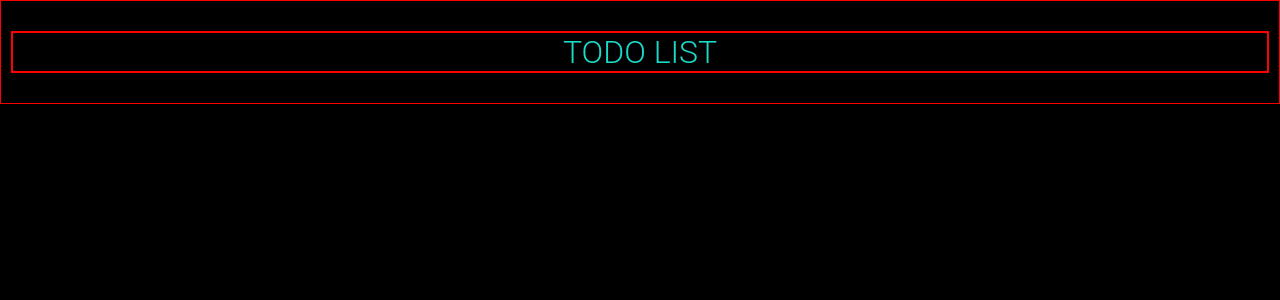
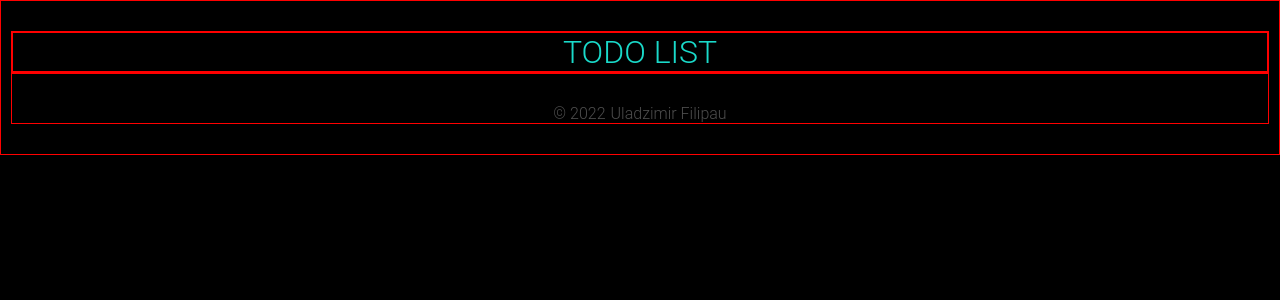
Before and after one commit to uladzimirfilipau/react-todo-app, a React (Create React App) app: page / in a window 1280 px wide. Shown: the top 300 px of the page. Built offline with nearby package versions, Linux system fonts and the light colour scheme.

Commit message:
feat: Footer
- add Footer component
- add className footer
- add className footer__copyright
- add className footer__link

```diff
--- a/src/App.jsx
+++ b/src/App.jsx
@@ -1,9 +1,15 @@
 import React from 'react';
 import './App.css';
 import Header from './Header';
+import Footer from './Footer';
 
 function App() {
-  return <Header />;
+  return (
+    <>
+      <Header />
+      <Footer />
+    </>
+  );
 }
 
 export default App;
--- /dev/null
+++ b/src/Footer.css
@@ -0,0 +1,22 @@
+.footer {
+  border: 1px solid red;
+  padding: 30px 0 0;
+}
+
+.footer__copyright {
+  font-weight: 300;
+  text-align: center;
+  color: rgba(255, 255, 255, 0.3);
+  margin: 0;
+}
+
+.footer__link {
+  text-decoration: none;
+  color: rgba(255, 255, 255, 0.3);
+  margin: 0 0 0 5px;
+}
+
+.footer__link:hover {
+  color: rgb(18, 143, 192);
+  transition: background-color 0.2s linear;
+}
--- /dev/null
+++ b/src/Footer.jsx
@@ -0,0 +1,25 @@
+import React from 'react';
+import './Footer.css';
+
+function Footer() {
+  const year = new Date().getFullYear();
+
+  return (
+    <footer className="footer">
+      <p className="footer__copyright">
+        &copy; {year}
+        <a
+          className="footer__link"
+          href="https://github.com/uladzimirfilipau"
+          target="_blank"
+          rel="noopener noreferrer"
+          title="https://github.com/uladzimirfilipau"
+        >
+          Uladzimir Filipau
+        </a>
+      </p>
+    </footer>
+  );
+}
+
+export default Footer;
```
